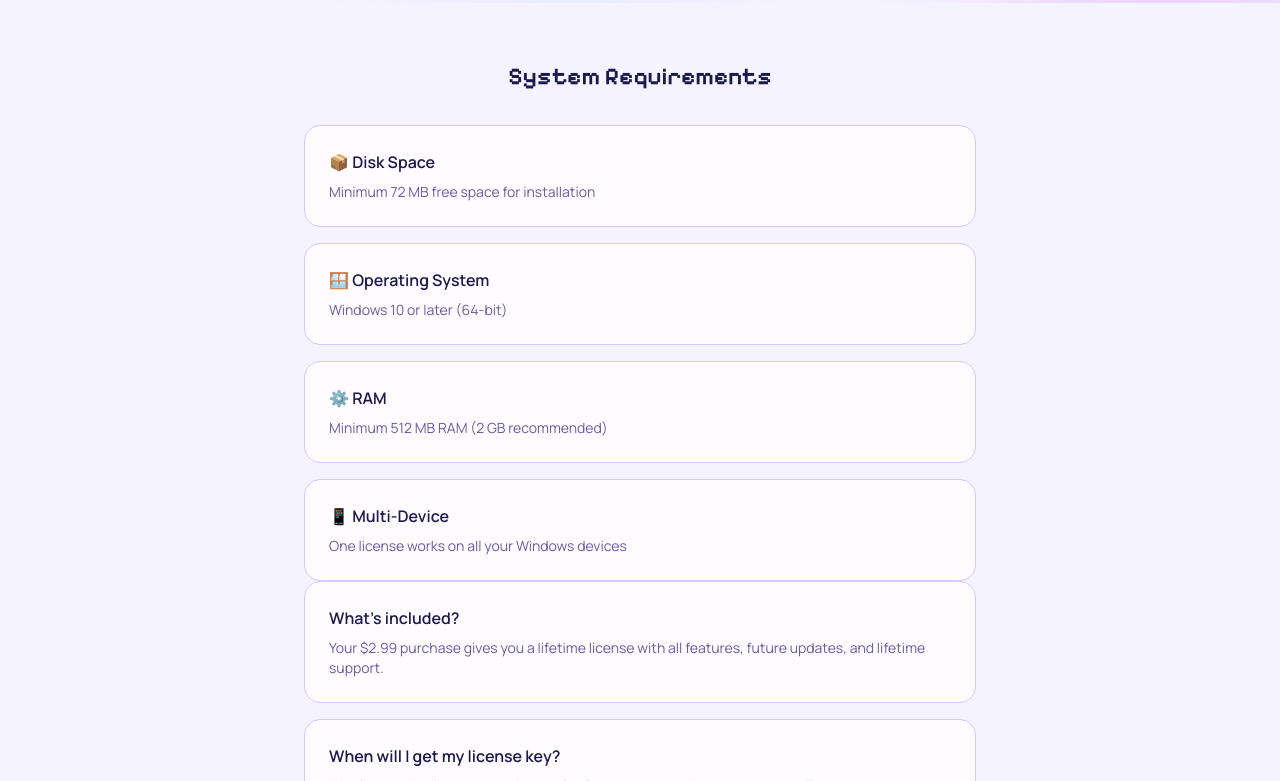
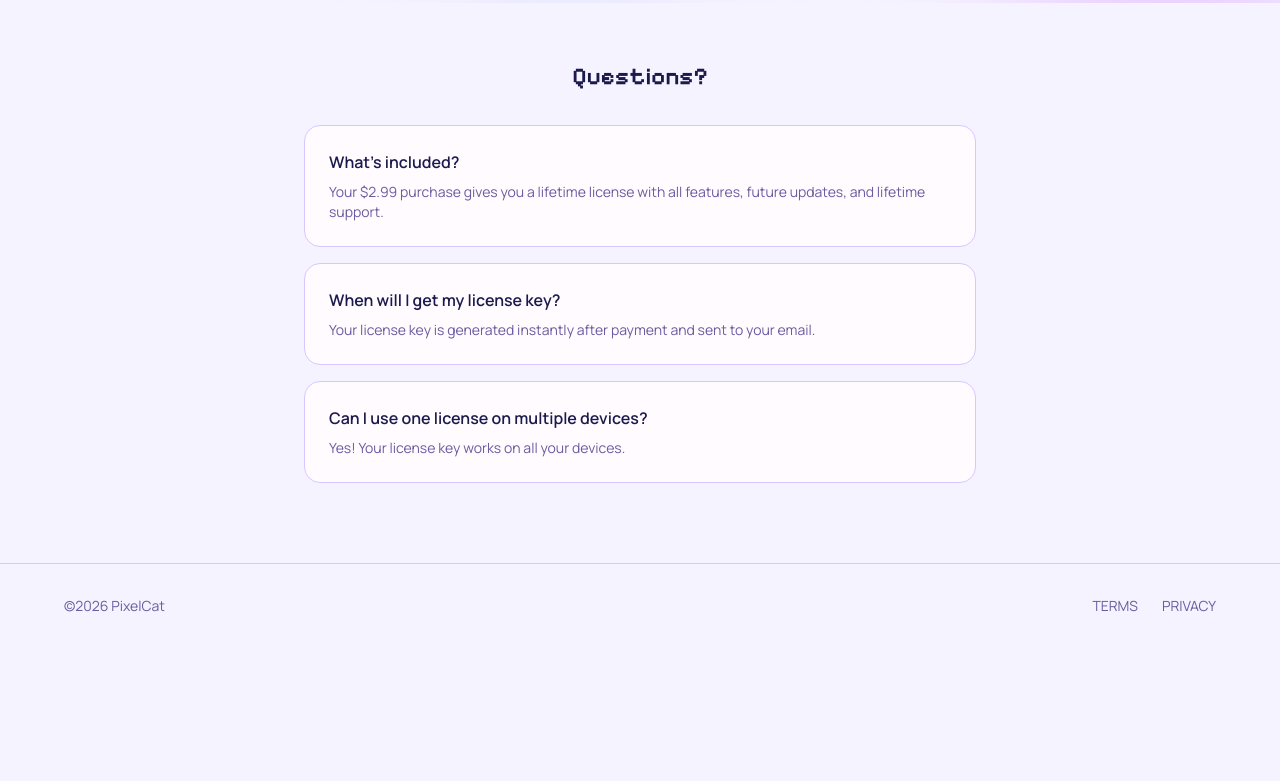
Before and after one commit to BannedVariable/PixelCat, a website: page buy.html in a window 1280 px wide. Shown: the part 797-1578 px from the top of the page. After the commit the page ends 1445 px from the top, so only its background shows below. Drawn offline with nearby package versions, Linux system fonts and the light colour scheme.

Commit message:
Add files via upload

```diff
--- a/buy.html
+++ b/buy.html
@@ -154,28 +154,9 @@
           </div>
         </div>
 
-        <!-- System Requirements -->
+        <!-- FAQ -->
         <div class="mt-16">
-          <h3 class="text-2xl font-semibold text-[#1a1a4d] mb-8 text-center">System Requirements</h3>
-          <div class="space-y-4">
-            <div class="rounded-2xl border border-[#d4c8ff] bg-[#fffbff] p-6 text-left">
-              <h4 class="font-semibold text-[#1a1a4d] mb-2">📦 Disk Space</h4>
-              <p class="text-sm text-[#6b5ba0]">Minimum 72 MB free space for installation</p>
-            </div>
-            <div class="rounded-2xl border border-[#d4c8ff] bg-[#fffbff] p-6 text-left">
-              <h4 class="font-semibold text-[#1a1a4d] mb-2">🪟 Operating System</h4>
-              <p class="text-sm text-[#6b5ba0]">Windows 10 or later (64-bit)</p>
-            </div>
-            <div class="rounded-2xl border border-[#d4c8ff] bg-[#fffbff] p-6 text-left">
-              <h4 class="font-semibold text-[#1a1a4d] mb-2">⚙️ RAM</h4>
-              <p class="text-sm text-[#6b5ba0]">Minimum 512 MB RAM (2 GB recommended)</p>
-            </div>
-            <div class="rounded-2xl border border-[#d4c8ff] bg-[#fffbff] p-6 text-left">
-              <h4 class="font-semibold text-[#1a1a4d] mb-2">📱 Multi-Device</h4>
-              <p class="text-sm text-[#6b5ba0]">One license works on all your Windows devices</p>
-            </div>
-          </div>
-        </div>
+          <h3 class="text-2xl font-semibold text-[#1a1a4d] mb-8 text-center">Questions?</h3>
           <div class="space-y-4">
             <div class="rounded-2xl border border-[#d4c8ff] bg-[#fffbff] p-6 text-left">
               <h4 class="font-semibold text-[#1a1a4d] mb-2">What's included?</h4>
```
